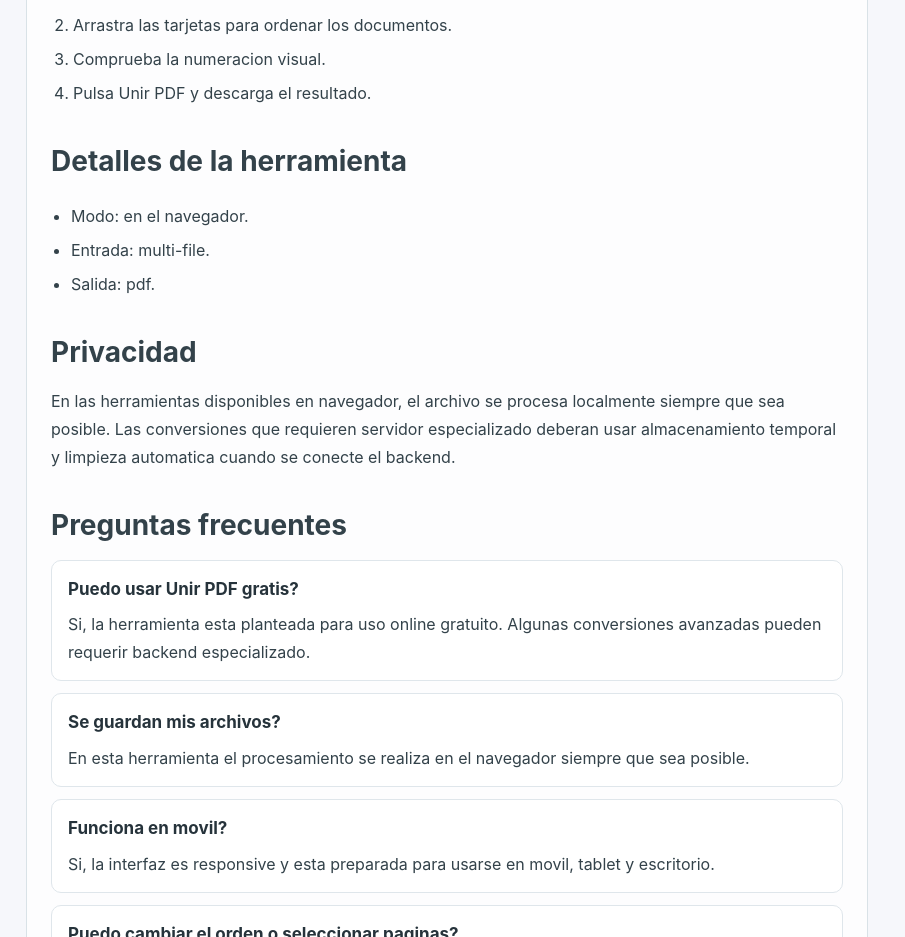
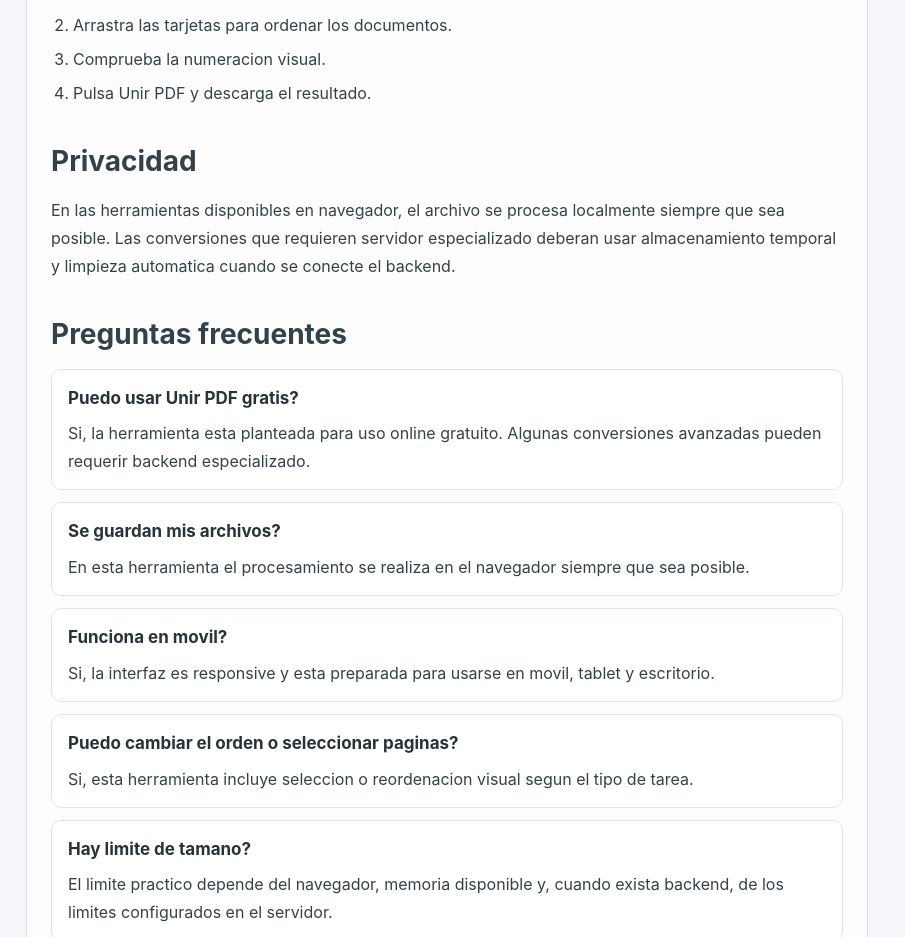
Before and after one commit to txoutx/mytoolworks, a Next.js app: page /pdf/unir-pdf in a window 1280 px wide. Shown: the part 1220-2157 px from the top of the page, without its empty margins (0-905 px from the left). Built offline with nearby package versions, Linux system fonts and the light colour scheme.

Commit message:
Remove tool details section

```diff
--- a/app/[categorySlug]/[toolSlug]/page.tsx
+++ b/app/[categorySlug]/[toolSlug]/page.tsx
@@ -116,12 +116,6 @@ export default async function ToolPage({ params }: PageProps) {
                   <li key={step}>{step}</li>
                 ))}
               </ol>
-              <h2>Detalles de la herramienta</h2>
-              <ul>
-                <li>Modo: {tool.processing === "client" ? "en el navegador" : "requiere backend especializado"}.</li>
-                <li>Entrada: {tool.input}.</li>
-                <li>Salida: {tool.output}.</li>
-              </ul>
               <h2>Privacidad</h2>
               <p>
                 En las herramientas disponibles en navegador, el archivo se procesa localmente siempre que sea posible.
```
